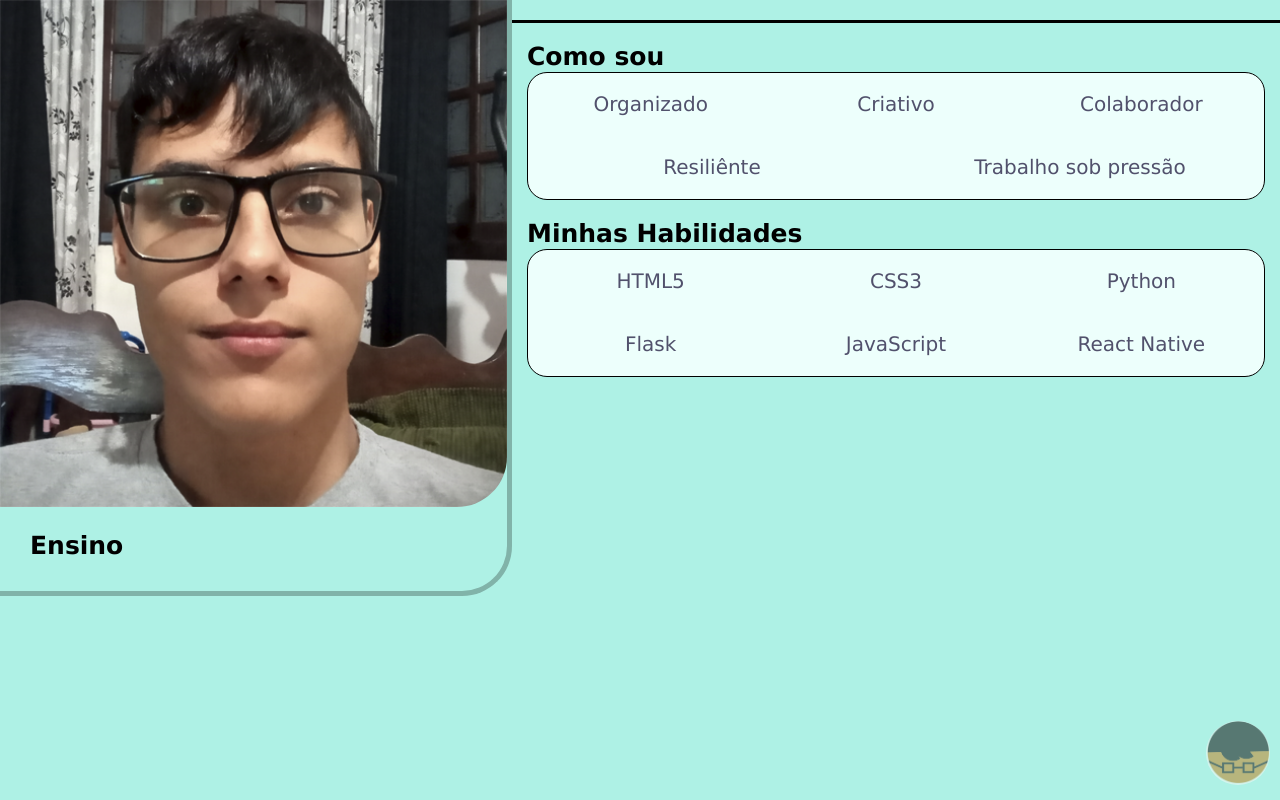
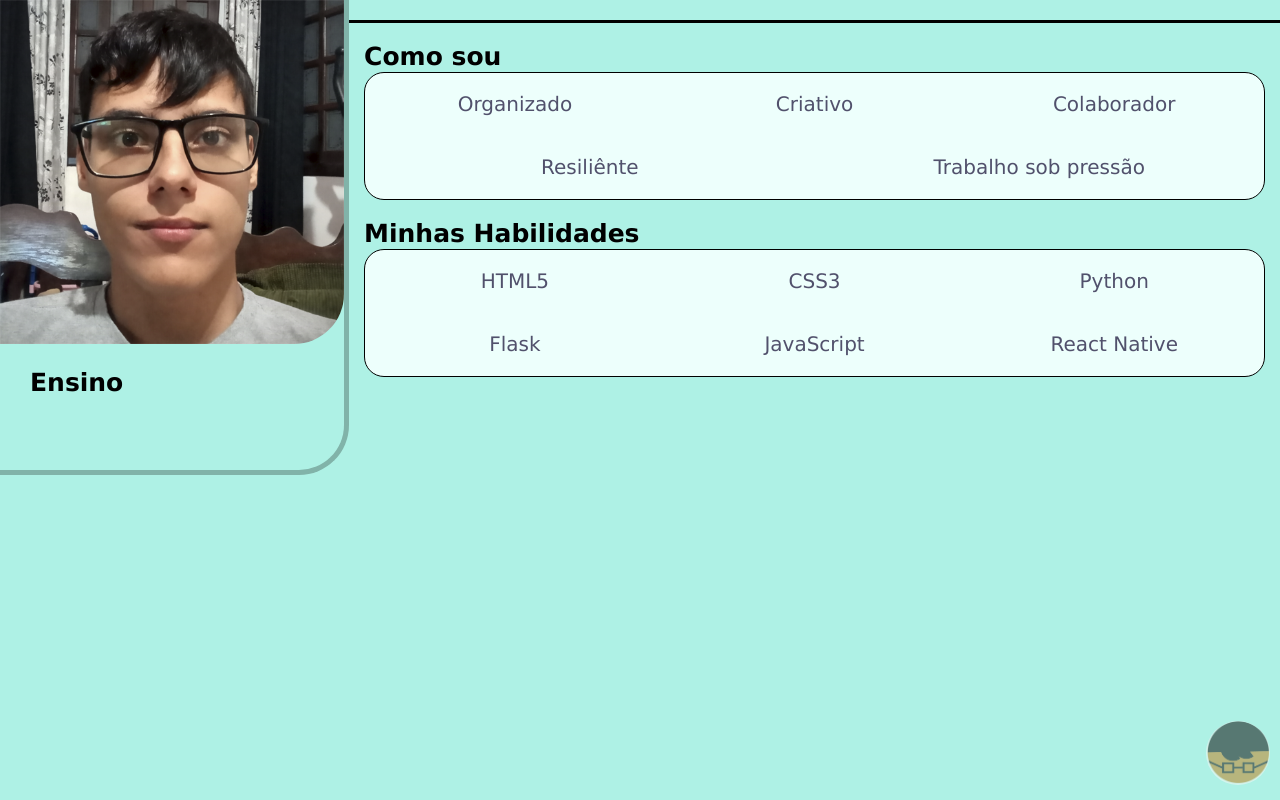
Before and after one commit to BrunoSerpa/Portifolio_DD, a Flask app: template src/templates/index.html in a window 1280 px wide. Run offline with Flask 3, Linux system fonts and the light colour scheme; the template is opened without the code that fills it, so the values that code supplies are empty.

Commit message:
Arrumei as porcentagens e coloquei padding-bottom no contentLeft

```diff
--- a/src/static/css/style.css
+++ b/src/static/css/style.css
@@ -116,7 +116,7 @@ nav div{
     }
 
     .right{
-        width: 60%;
+        width: 80%;
     }
 
     /* Navbar */
@@ -139,12 +139,13 @@ nav div{
     }
 
     .left {
-        width: 40%;
+        width: 30%;
     }
     .contentLeft{
         border-bottom: 5px solid var(--contorno);
         border-right: 5px solid var(--contorno);
         border-bottom-right-radius: 50px;
         min-height: 450px;
+        padding-bottom: 20px;
     }
 }
```
